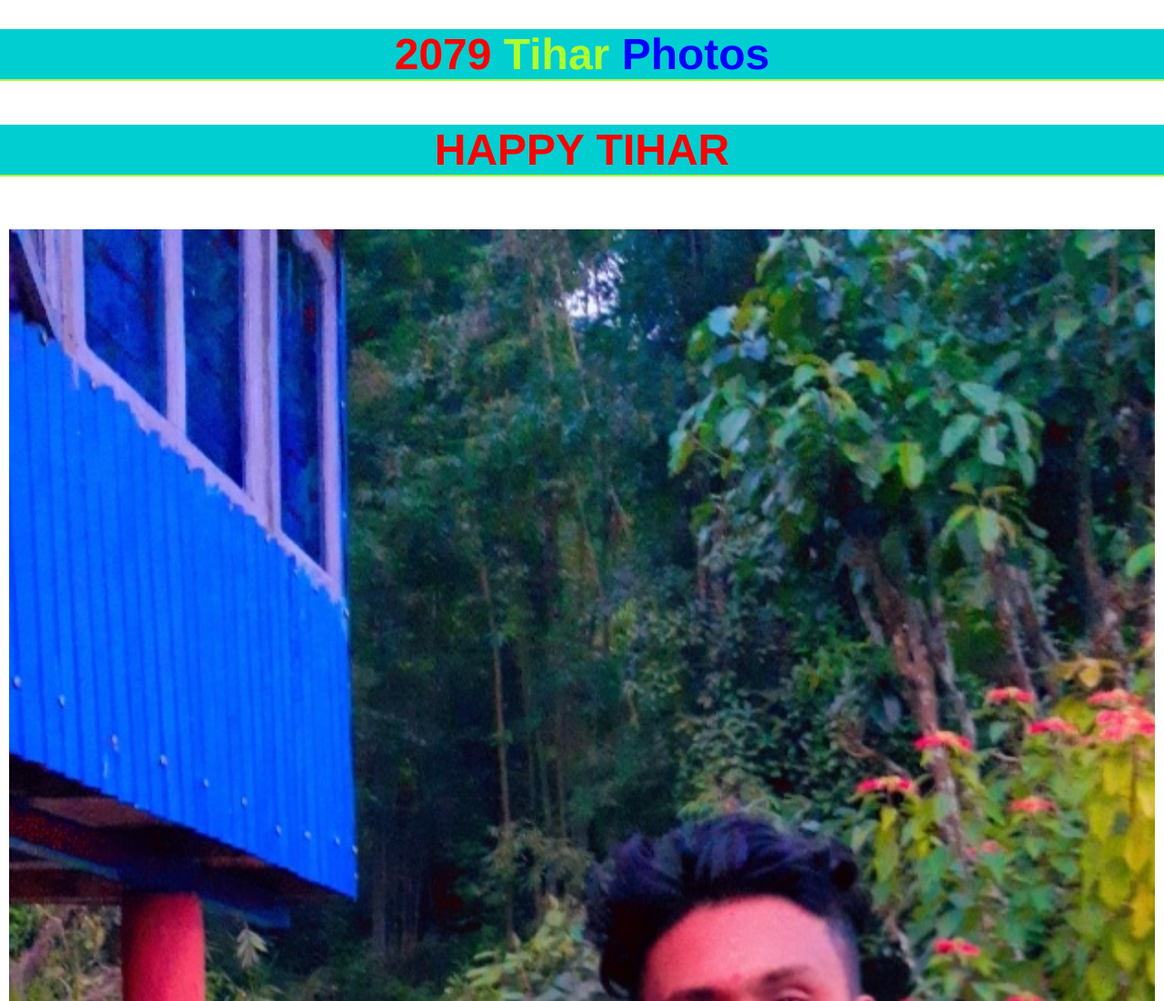
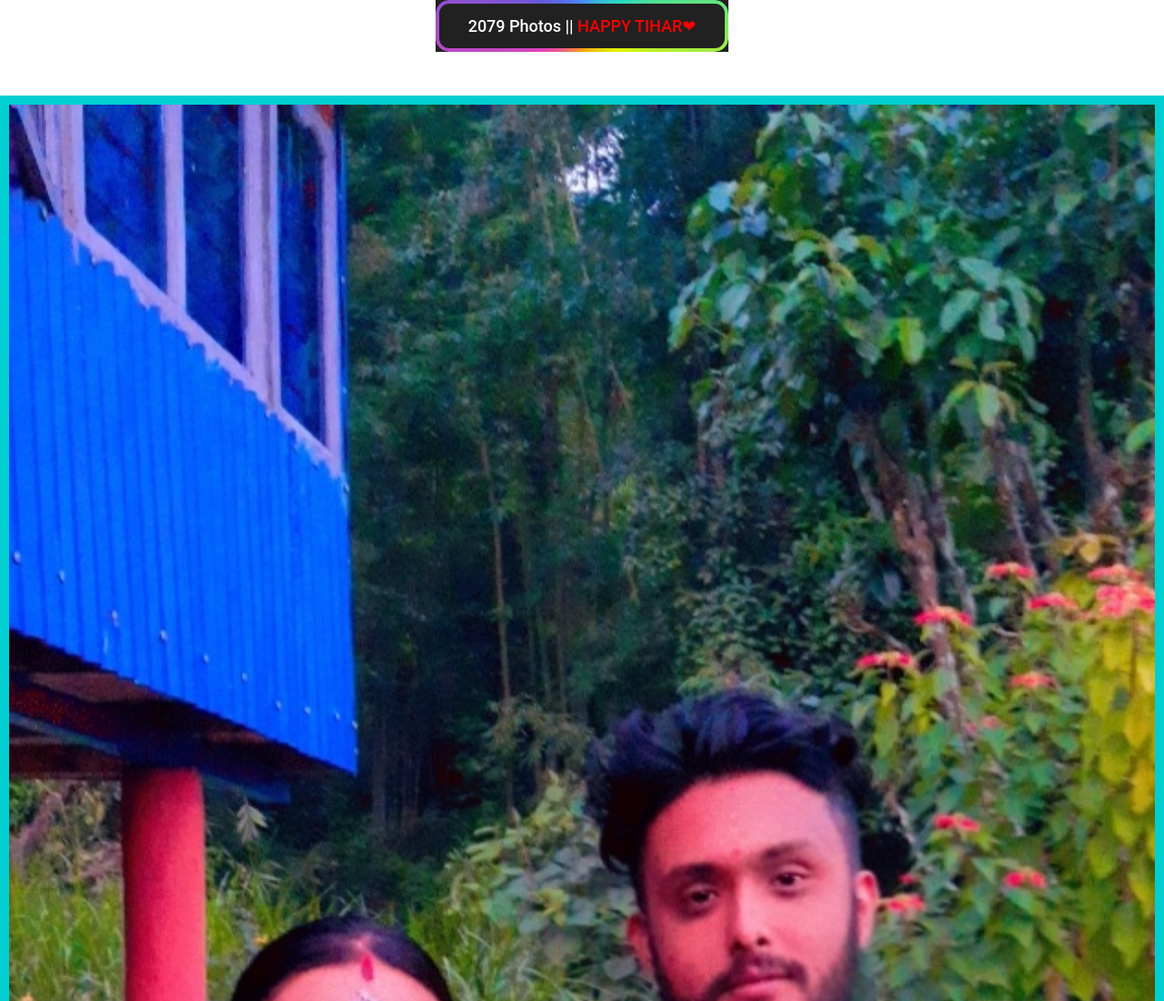
Before and after one commit to SurajBasnet-developer/tihar, a plain HTML site: page index.html in a window 1280 px wide. Shown: the top 1100 px of the page at 91% size. Drawn offline with Linux system fonts and the light colour scheme.

Commit message:
second commit

```diff
--- a/index.html
+++ b/index.html
@@ -8,8 +8,14 @@
     <link rel="stylesheet" href="style.css">
 </head>
 <body>
-    <h1><span style="color: red;">2079</span> <span style="color: greenyellow;">Tihar</span> <span style="color: blue;">Photos</span></h1>
-    <h3> <span style="color: red;">H</span><span style="color: red;">A</span><span style="color: red;">P</span><span style="color: red;">P</span><span style="color: red;">Y</span> <span style="color: red;">T</span><span style="color: red;">I</span><span style="color: red;">H</span><span style="color: red;">A</span><span style="color: red;">R</span></h3>
+    <div>
+
+        <center>
+            <button> 2079 Photos || <span style="color: red;">H</span><span style="color: red;">A</span><span style="color: red;">P</span><span style="color: red;">P</span><span style="color: red;">Y</span> <span style="color: red;">T</span><span style="color: red;">I</span><span style="color: red;">H</span><span style="color: red;">A</span><span style="color: red;">R</span><span style="color: red;">&#10084</span></h3></button>
+        </center>
+            </div>
+    <!-- <h1><span style="color: red;">2079</span> <span style="color: greenyellow;">Tihar</span> <span style="color: blue;">Photos</span></h1> -->
+    <h3>
     <div class="container">
         <img src="img/img1.jpg" alt="" srcset="">
         <img src="img/img2.jpg" alt="" srcset="">
@@ -45,5 +51,12 @@
         <img src="img/img32.jpg" alt="" srcset="">
     </div>
 
+    <button data-text="Awesome" class="button">
+        <span class="actual-text">&nbsp;Happy Tihar</span>
+        <span class="hover-text" aria-hidden="true">&nbsp;Happy Tihar</span>
+    </button>
+
+
+
 </body>
 </html>
--- a/style.css
+++ b/style.css
@@ -25,3 +25,113 @@ img{
 img:hover{
     transform: scale(1.1);
 }
+
+
+button {
+    --border-radius: 15px;
+    --border-width: 4px;
+    appearance: none;
+    text-align: center;
+    position: relative;
+    padding: 1em 2em;
+    border: 0;
+    background-color: #212121;
+    font-family: "Roboto", Arial, "Segoe UI", sans-serif;
+    font-size: 18px;
+    font-weight: 500;
+    color: #fff;
+    z-index: 2;
+   }
+
+   button::after {
+    --m-i: linear-gradient(#000, #000);
+    --m-o: content-box, padding-box;
+    content: "";
+    position: absolute;
+    left: 0;
+    top: 0;
+    width: 100%;
+    height: 100%;
+    padding: var(--border-width);
+    border-radius: var(--border-radius);
+    background-image: conic-gradient(
+           #488cfb,
+           #29dbbc,
+           #ddf505,
+           #ff9f0e,
+           #e440bb,
+           #655adc,
+           #488cfb
+       );
+    -webkit-mask-image: var(--m-i), var(--m-i);
+    mask-image: var(--m-i), var(--m-i);
+    -webkit-mask-origin: var(--m-o);
+    mask-origin: var(--m-o);
+    -webkit-mask-clip: var(--m-o);
+    mask-composite: exclude;
+    -webkit-mask-composite: destination-out;
+    filter: hue-rotate(0);
+    animation: rotate-hue linear 500ms infinite;
+    animation-play-state: paused;
+   }
+
+   button:hover::after {
+    animation-play-state: running;
+   }
+
+   @keyframes rotate-hue {
+    to {
+     filter: hue-rotate(1turn);
+    }
+   }
+
+   button,
+   button::after {
+    box-sizing: border-box;
+   }
+
+   button:active {
+    --border-width: 5px;
+   }
+
+
+.button {
+    margin: 0;
+    background: transparent;
+    padding: 0;
+    border: none;
+  }
+
+  /* button styling */
+  .button {
+    --border-right: 6px;
+    --text-stroke-color: rgba(255,255,255,0.6);
+    --animation-color: #37FF8B;
+    --fs-size: 2em;
+    letter-spacing: 3px;
+    text-decoration: none;
+    font-size: var(--fs-size);
+    font-family: "Arial";
+    position: relative;
+    text-transform: uppercase;
+    color: transparent;
+    -webkit-text-stroke: 1px var(--text-stroke-color);
+  }
+  /* this is the text, when you hover on button */
+  .hover-text {
+    position: absolute;
+    box-sizing: border-box;
+    content: attr(data-text);
+    color: var(--animation-color);
+    width: 0%;
+    inset: 0;
+    border-right: var(--border-right) solid var(--animation-color);
+    overflow: hidden;
+    transition: 0.5s;
+    -webkit-text-stroke: 1px var(--animation-color);
+  }
+  /* hover */
+  .button:hover .hover-text {
+    width: 100%;
+    filter: drop-shadow(0 0 23px var(--animation-color))
+  }
```
